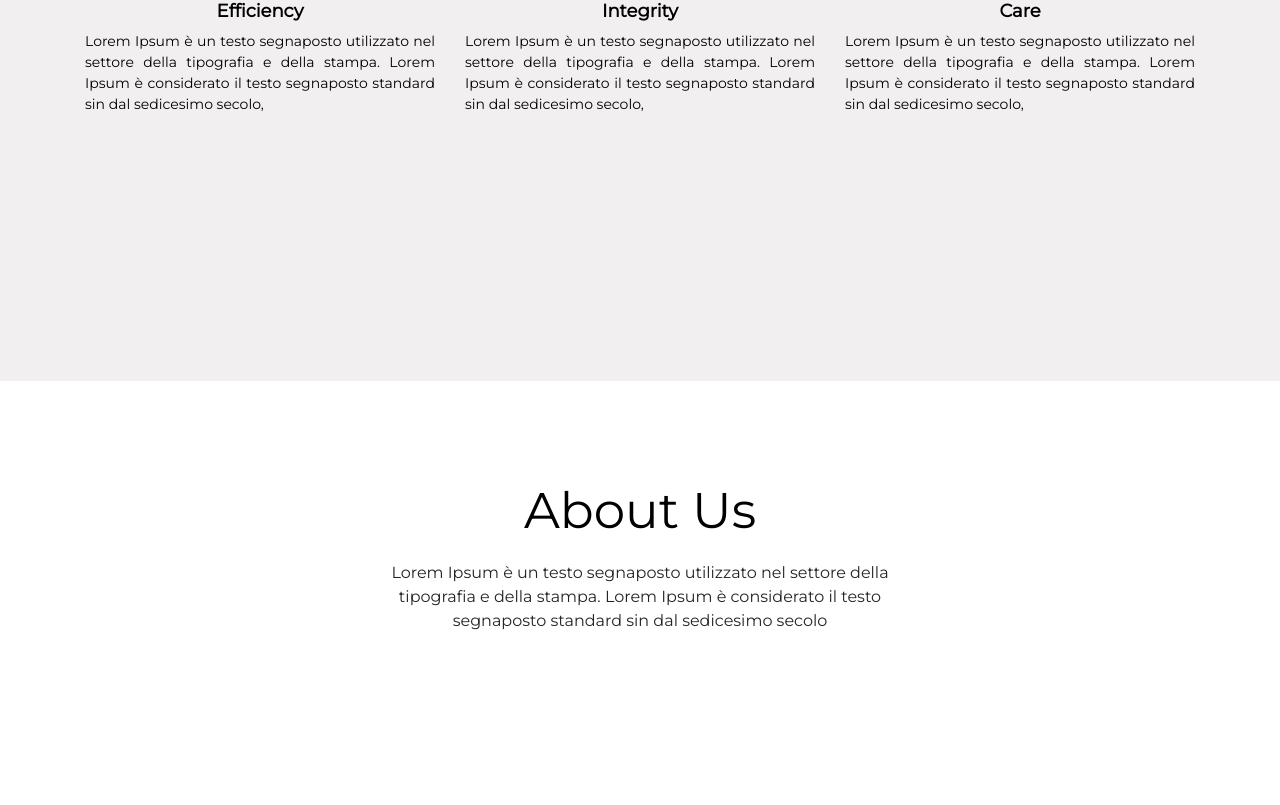
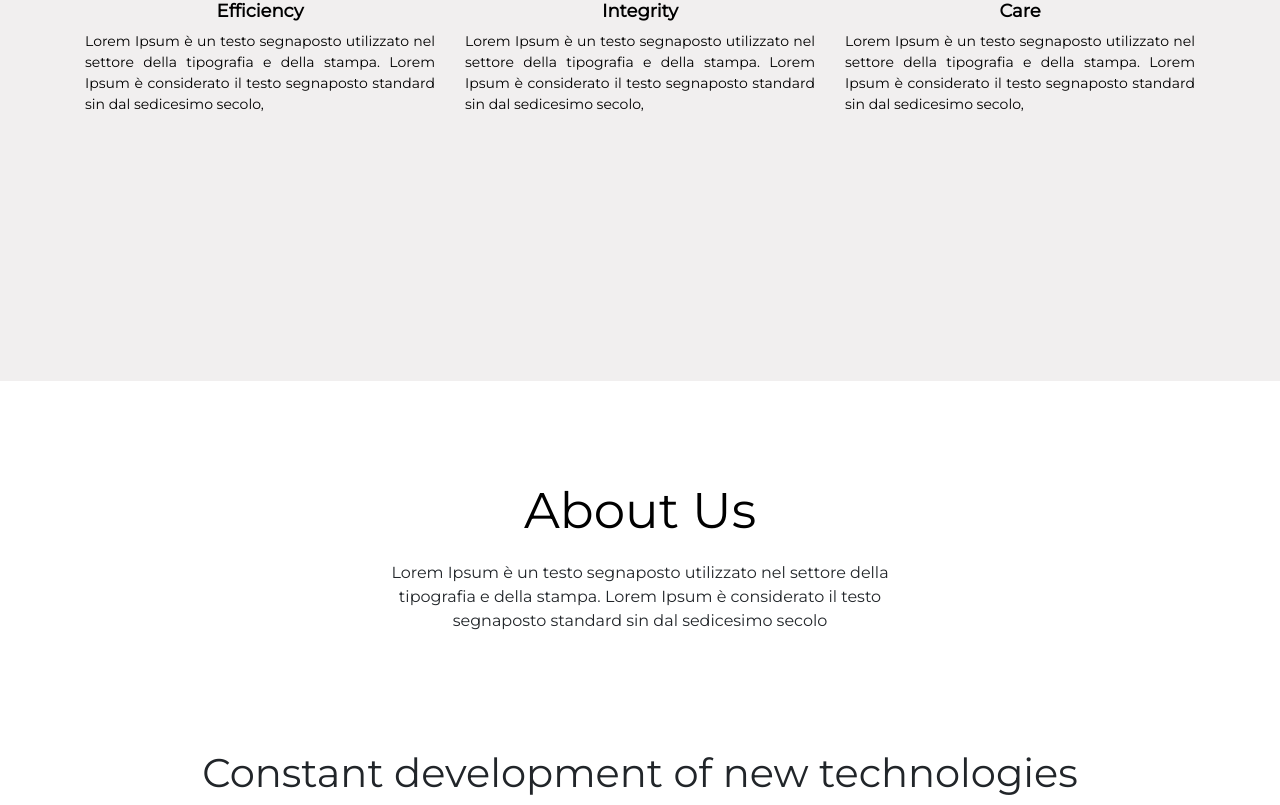
Before and after one commit to irabi01/bofu_website, a React (Create React App) app: page / in a window 1280 px wide. Shown: the part 869-1674 px from the top of the page. Before the commit the page ends 1618 px from the top, so only its background shows below. Built offline with nearby package versions, Linux system fonts and the light colour scheme.

Commit message:
add quoation section

```diff
--- a/src/components/Home.js
+++ b/src/components/Home.js
@@ -62,7 +62,15 @@ export class Home extends Component {
             </div>
           </div>
         </div>
-
+        <div class="quotation">
+          <div className="container">
+            <div className="row">
+              <div className="col-md-12">
+                <h1>Constant development of new technologies</h1>
+              </div>
+            </div>
+          </div>
+        </div>
 
 
 
```
